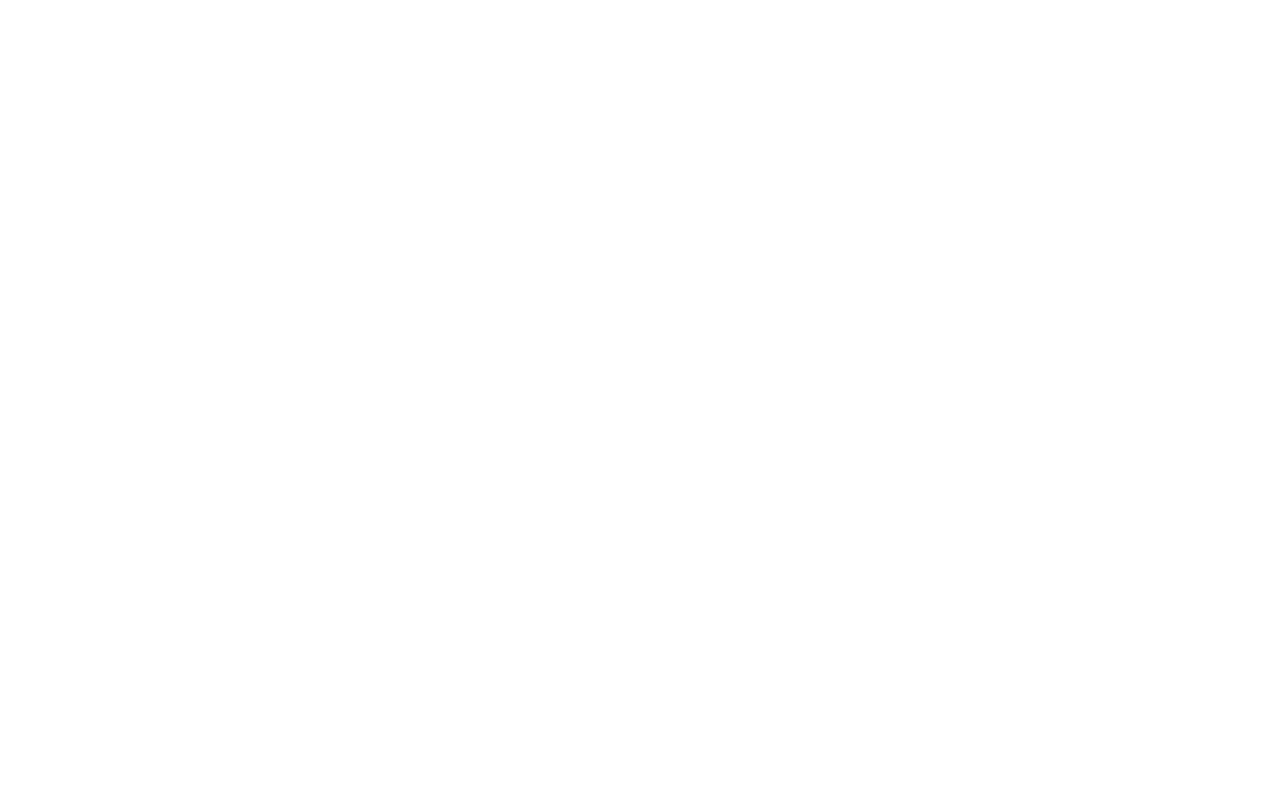
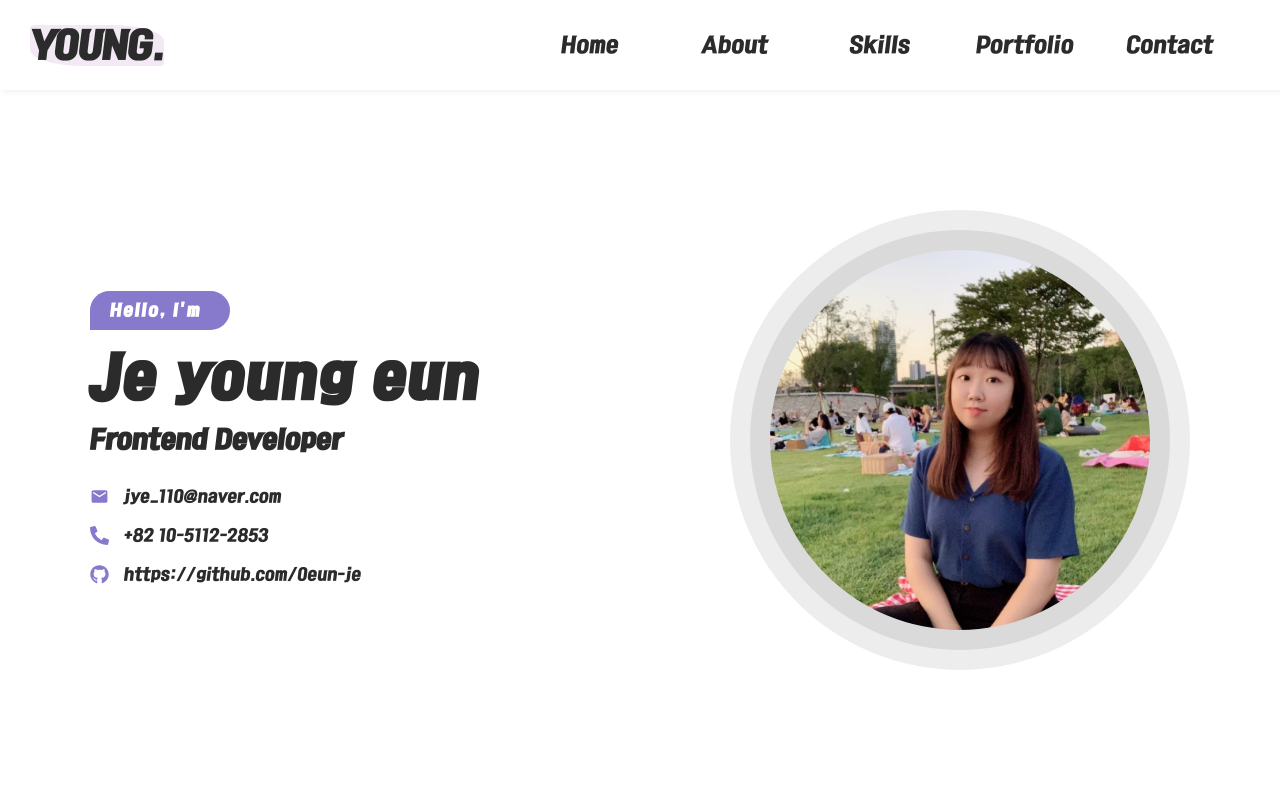
Before and after one commit to 0eun-je/young, a React (Create React App) app: page / in a window 1280 px wide. Shown: the top 800 px of the page. Built offline with nearby package versions, Linux system fonts and the light colour scheme.

Commit message:
completed

```diff
--- a/src/components/RouterJS.js
+++ b/src/components/RouterJS.js
@@ -5,9 +5,9 @@
 
 function RouterJS(props) {
     return (
-        <Router >
-            <Route path="/young/" exact render={()=><MainPage {...props} />} />
-            <Route path="/young/portfolio/:id" exact render={props=><PortfolioPage {...props} />} />
+        <Router basename={process.env.PUBLIC_URL}>
+            <Route path="/" exact render={()=><MainPage {...props} />} />
+            <Route path="/portfolio/:id" exact render={props=><PortfolioPage {...props} />} />
         </Router>
     );
 }
```
